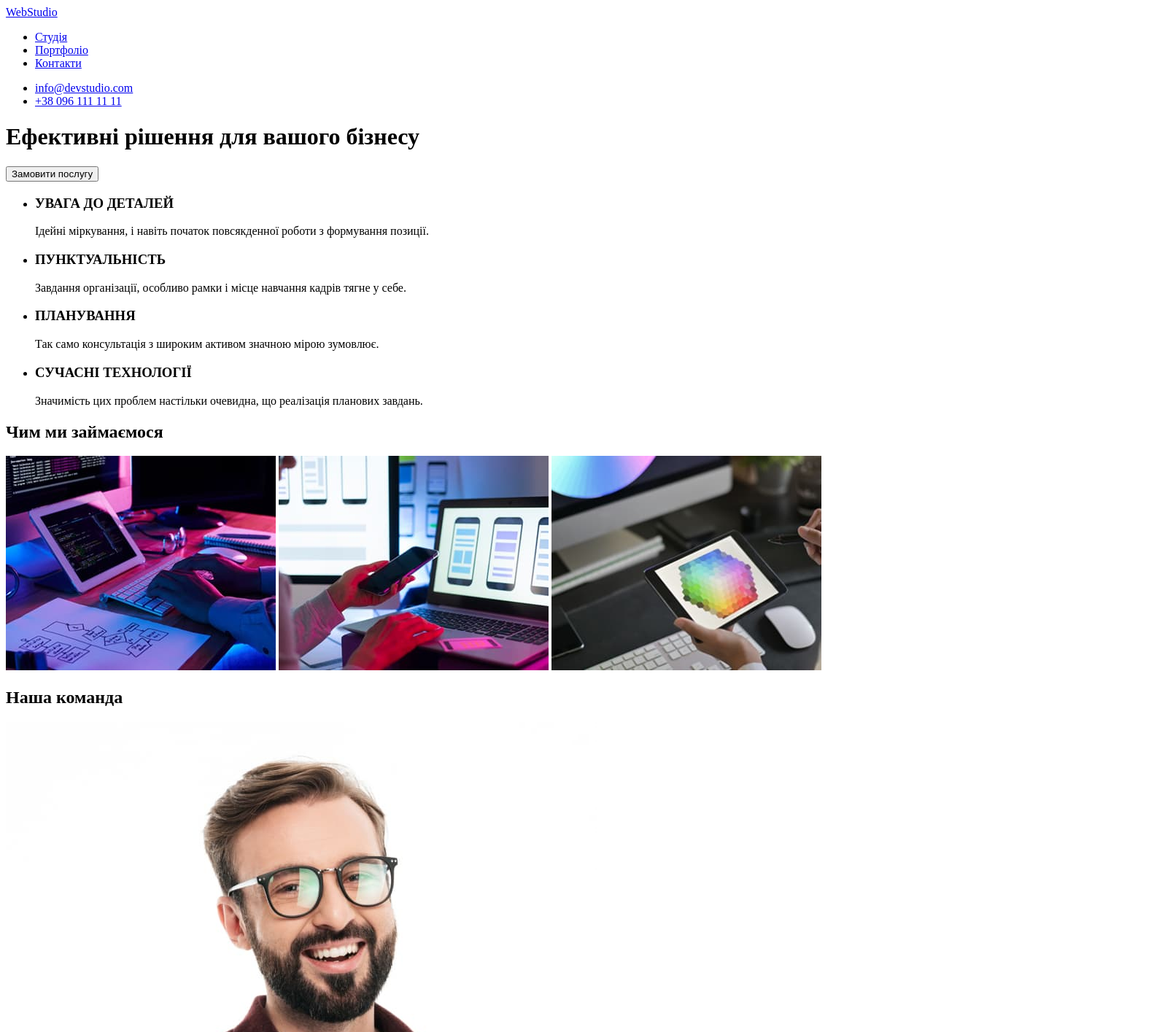
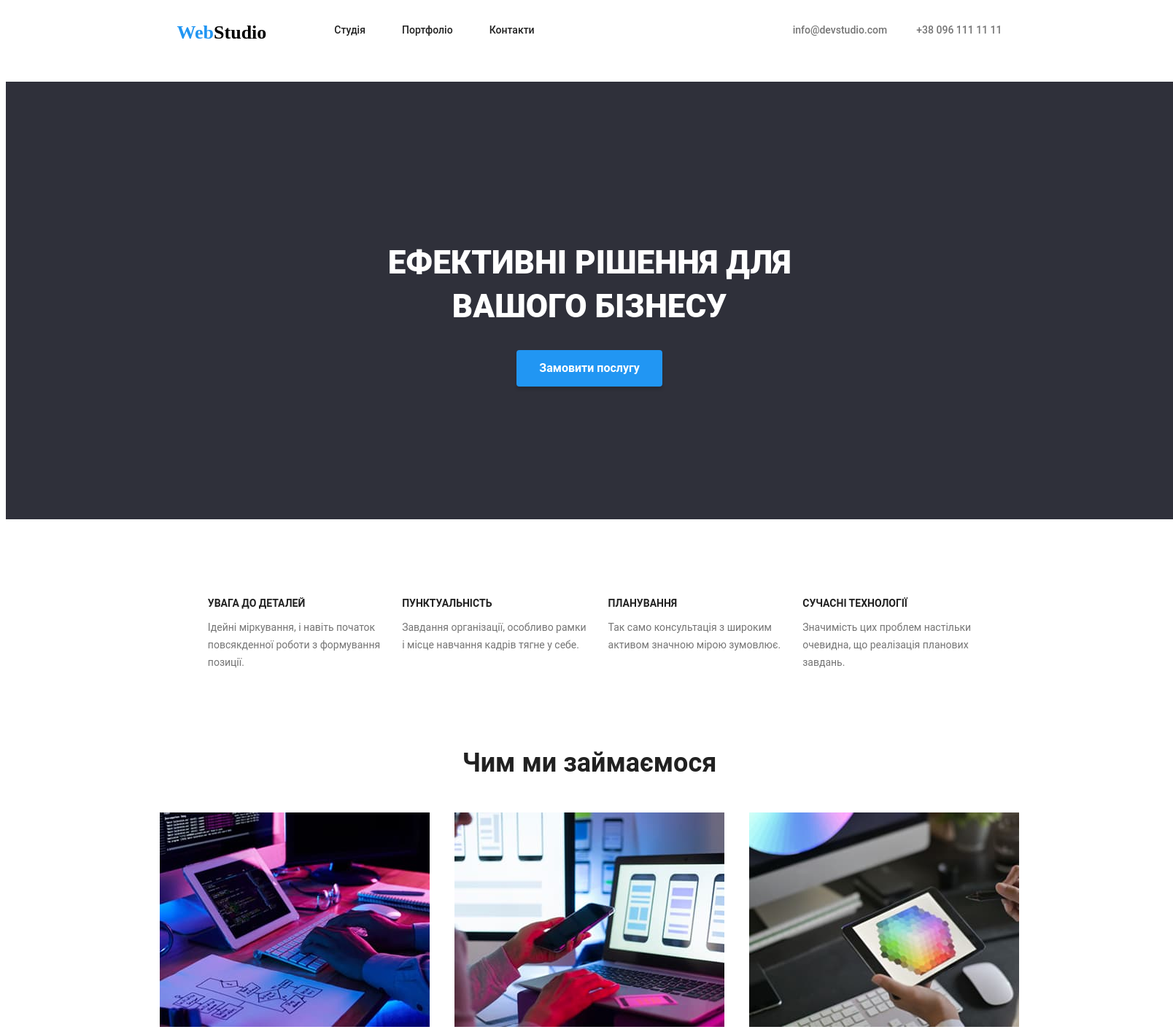
Before and after one commit to Illia-Hnapovskyi/goit-markup-hw-02, a plain HTML site: page index.html in a window 1280 px wide. Shown: the top 1415 px of the page at 73% size, 1608 px wide, since content can reach past the window. Drawn offline with Linux system fonts and the light colour scheme.

Commit message:
Add CSS styles and BEM

```diff
--- a/CSS/style.css
+++ b/CSS/style.css
@@ -0,0 +1,256 @@
+.header {
+    width: 1600px;
+    height: 80px;
+    background-color:rgba(255, 255, 255, 1);
+}
+
+h3 {
+    font-family: Roboto;
+    font-weight: 700;
+    font-size: 14px;
+    line-height: 100%;
+}
+
+p {
+    font-family: Roboto;
+    font-weight: 400;
+    font-size: 14px;
+    line-height: 24px;
+}
+
+.nav {
+    display: flex;
+    flex-direction: row;
+    justify-content: center;
+    margin-top: 32px;
+}
+
+
+.nav__web {
+    color: rgba(33, 150, 243, 1);
+}
+
+a {
+    text-decoration: none;
+}
+
+.nav__logo {
+    margin-right: 93px;
+    font-family: Raleway;
+    font-weight: 700;
+    font-size: 26px;
+    line-height: 100%;
+    letter-spacing: 3%;
+    color: black;
+}
+
+.nav__link:hover, .nav__contacts-link:hover {
+    color: rgba(33, 150, 243, 1);
+}
+
+.nav__link, .nav__contacts-link {
+    font-family: Roboto;
+    font-weight: 500;
+    font-size: 14px;
+    line-height: 100%;
+    letter-spacing: 2%;
+}
+
+.nav__item {
+    margin-right: 50px;
+
+}
+
+.nav__item:last-child {
+    margin-right: 354px;
+}
+
+.nav__contacts-item {
+    margin-right: 40px;
+}
+
+.nav__contacts-item:last-child {
+    margin-right: 0px;
+}
+
+main ul, header ul {
+    display: flex;
+    flex-direction: row;
+    list-style: none;
+    margin: 0;
+    padding: 0;
+}
+
+.nav__link {
+    color: rgba(33, 33, 33, 1);
+}
+
+.nav__contacts-link {
+    color: rgba(117, 117, 117, 1);
+
+}
+
+.hero {
+    width: 1600px;
+    height: 600px;
+    background: rgba(47, 48, 58, 1);
+    display: flex;
+    justify-content: center;
+    text-align: center;
+    align-items: center;
+}
+
+.hero__title {
+    font-family: Roboto;
+    font-weight: 900;
+    font-size: 44px;
+    line-height: 60px;
+    letter-spacing: 6%;
+    text-align: center;
+    text-transform: uppercase;
+    color: rgba(255, 255, 255, 1);
+    margin-bottom: 30px;
+}
+
+.hero__button {
+    width: 200px;
+    height: 50px;
+    color: rgba(255, 255, 255, 1);
+    font-family: Roboto;
+    font-weight: 700;
+    font-size: 16px;
+    line-height: 30px;
+    letter-spacing: 6%;
+    text-align: center;
+    vertical-align: middle;
+    background-color: rgba(33, 150, 243, 1);
+    border-radius: 4px;
+    box-shadow: 0px 4px 4px 0px rgba(0, 0, 0, 0.15);
+    border: 0;
+}
+
+.about {
+    height: 766px;
+    width: 1600px;
+}
+
+.about__features-wrap {
+    display: flex;
+    justify-content: center;
+    margin-top: 94px;
+    margin-bottom: 94px;
+}
+
+.about__feature {
+    margin-right: 30px;
+}
+
+.about__feature:last-child {
+    margin-right: 0;
+}
+
+.about__feature-title {
+    color: rgba(33, 33, 33, 1);
+    letter-spacing: 3%;
+    text-transform: uppercase;
+}
+
+.about__feature-text {
+    letter-spacing: 3%;
+    color: rgba(117, 117, 117, 1);
+}
+
+.about__activities {
+    text-align: center;
+}
+
+.about__title {
+    font-family: Roboto;
+    font-weight: 700;
+    font-size: 36px;
+    line-height: 100%;
+    letter-spacing: 3%;
+    text-align: center;
+    color: rgba(33, 33, 33, 1);
+    margin-bottom: 50px;
+}
+
+.about__image {
+    margin-right: 30px;
+}
+
+.about__image:last-child {
+    margin-right: 0px;
+}
+
+.team {
+    width: 1600px;
+    height: 648px;
+    text-align: center;
+    background: rgba(245, 244, 250, 1);
+}
+
+.team__grid {
+    display: flex;
+    justify-content: center;
+}
+
+.team__card {
+    margin-right: 30px;
+    background: rgba(255, 255, 255, 1);
+    box-shadow: 0px 2px 1px 0px rgba(0, 0, 0, 0.2);
+    box-shadow: 0px 1px 1px 0px rgba(0, 0, 0, 0.14);
+    box-shadow: 0px 1px 3px 0px rgba(0, 0, 0, 0.12);
+}
+
+.team__card:last-child {
+    margin-right: 0px;
+}
+
+.footer {
+    display: flex;
+    align-items: center;
+    background-color: rgba(47, 48, 58, 1);
+    width: 1600px;
+    height: 251px;
+}
+
+.footer__wrap {
+    margin-left: 215px;
+}
+
+.footer__logo {
+    color: white;
+    font-family: Raleway;
+    font-weight: 700;
+    font-size: 26px;
+    line-height: 100%;
+    letter-spacing: 3%;
+}
+
+.footer__logo-accent {
+    color: rgba(33, 150, 243, 1);
+}
+
+footer p {
+    font-family: Roboto;
+    font-weight: 400;
+    font-size: 14px;
+    line-height: 16px;
+    letter-spacing: 3%;
+    color: white;
+}
+
+.footer__list {
+    list-style: none;
+    padding: 0;
+}
+
+footer a {
+    font-family: Roboto;
+    font-weight: 400;
+    font-size: 14px;
+    line-height: 24px;
+    letter-spacing: 3%;
+    color: rgba(255, 255, 255, 0.6);
+}
--- a/index.html
+++ b/index.html
@@ -7,84 +7,104 @@
     <link rel="stylesheet" href="./CSS/style.css">
 </head>
 <body>
-    <header>
+    <!-- навігація -->
+    <header class="header">
         <nav class="nav">
-            <a href="#">WebStudio</a>
-            <ul>
-                <li><a href="#">Студія</a></li>
-                <li><a href="#">Портфоліо</a></li>
-                <li><a href="#">Контакти</a></li>
+            <a class="nav__logo" href="#"><span class="nav__web">Web</span>Studio</a>
+            <ul class="nav__menu">
+                <li class="nav__item"><a class="nav__link" href="#">Студія</a></li>
+                <li class="nav__item"><a class="nav__link" href="#">Портфоліо</a></li>
+                <li class="nav__item"><a class="nav__link" href="#">Контакти</a></li>
             </ul>
-            <ul>
-                <li><a href="mailto:info@devstudio.com">info@devstudio.com</a></li>
-                <li><a href="tel:+380961111111">+38 096 111 11 11</a></li>
+            <ul class="nav__contacts">
+                <li class="nav__contacts-item"><a class="nav__contacts-link" href="mailto:info@devstudio.com">info@devstudio.com</a></li>
+                <li class="nav__contacts-item"><a class="nav__contacts-link" href="tel:+380961111111">+38 096 111 11 11</a></li>
             </ul>
         </nav>
-        <div>
-            <h1>Ефективні рішення для вашого бізнесу</h1>
-            <button>Замовити послугу</button>
-        </div>
+
     </header>
     <main>
-        <section>
-            <ul>
-                <li>
-                    <h3>УВАГА ДО ДЕТАЛЕЙ</h3>
-                    <p>Ідейні міркування, і навіть початок повсякденної роботи з формування позиції.</p>
+        <!-- шапка -->
+        <section class="hero">
+            <div class="hero__content">
+                <h1 class="hero__title">Ефективні рішення для <br> вашого бізнесу</h1>
+                <button class="hero__button">Замовити послугу</button>
+            </div>
+        </section>
+        <!-- особливості -->
+        <section class="about">
+            <div class="about__features-wrap">
+                <ul class="about__features">
+                    <li class="about__feature">
+                        <h3 class="about__feature-title">УВАГА ДО ДЕТАЛЕЙ</h3>
+                        <p class="about__feature-text">Ідейні міркування, і навіть початок <br> повсякденної роботи з формування <br> позиції.</p>
                     </li>
-                <li>
-                    <h3>ПУНКТУАЛЬНІСТЬ</h3>
-                    <p>Завдання організації, особливо рамки і місце навчання кадрів тягне у себе.</p>
+                    <li class="about__feature">
+                        <h3 class="about__feature-title">ПУНКТУАЛЬНІСТЬ</h3>
+                        <p class="about__feature-text">Завдання організації, особливо рамки <br> і місце навчання кадрів тягне у себе.</p>
                     </li>
-                <li>
-                    <h3>ПЛАНУВАННЯ</h3>
-                    <p>Так само консультація з широким активом значною мірою зумовлює.</p>
+                    <li class="about__feature">
+                        <h3 class="about__feature-title">ПЛАНУВАННЯ</h3>
+                        <p class="about__feature-text">Так само консультація з широким <br> активом значною мірою зумовлює.</p>
                     </li>
-                <li>
-                    <h3>СУЧАСНІ ТЕХНОЛОГІЇ</h3>
-                    <p>Значимість цих проблем настільки очевидна, що реалізація планових завдань.</p>
+                    <li class="about__feature">
+                        <h3 class="about__feature-title">СУЧАСНІ ТЕХНОЛОГІЇ</h3>
+                        <p class="about__feature-text">Значимість цих проблем настільки <br> очевидна, що реалізація планових <br> завдань.</p>
                     </li>
                 </ul>
-            <div>
-                <h2>Чим ми займаємося</h2>
-                <img src="./images/box-1.jpg" alt="Програміст працює">
-                <img src="/images/box-2.jpg" alt="Розробка додатків">
-                <img src="/images/box-3.jpg" alt="Веб-дизайн">
+            </div>
+            <div class="about__activities">
+                <h2 class="about__title">Чим ми займаємося</h2>
+                <div class="about__gallery">
+                    <img class="about__image"  src="./images/box-1.jpg" alt="Програміст працює">
+                    <img class="about__image"  src="/images/box-2.jpg" alt="Розробка додатків">
+                    <img class="about__image"  src="/images/box-3.jpg" alt="Веб-дизайн">
+                </div>
             </div>
         </section>
-        <section>
-            <h2>Наша команда</h2>
-            <div>
-                <img src="./images/img-1.jpg" alt="Ігор Дем'яненко">
+        <section class="team">
+            <h2 class="team__title">Наша команда</h2>
+            <div class="team__grid">
+                <div class="team__card">
+                    <img class="team__photo" src="./images/img-1.jpg" alt="Ігор Дем'яненко" width="270">
                     <h3>Ігор Дем'яненко</h3>
                     <p>Product Designer</p>
                 </div>
-            <div>
-                <img src="./images/img-2.jpg" alt="Ольга Рєпіна">
+                <div class="team__card">
+                    <img class="team__photo" src="./images/img-2.jpg" alt="Ольга Рєпіна" width="270">
                     <h3>Ольга Рєпіна</h3>
                     <p>Frontend Developer</p>
                 </div>
-            <div>
-                <img src="./images/img-3.jpg" alt="Микола Тарасов">
+                <div class="team__card">
+                    <img class="team__photo" src="./images/img-3.jpg" alt="Микола Тарасов" width="270">
                     <h3>Микола Тарасов</h3>
                     <p>Marketing</p>
                 </div>
-            <div>
-                <img src="./images/img-4.jpg" alt="Михайло Єрмаков">
+                <div class="team__card">
+                    <img class="team__photo" src="./images/img-4.jpg" alt="Михайло Єрмаков" width="270">
                     <h3>Михайло Єрмаков</h3>
                     <p>UI Designer</p>
                 </div>
+            </div>
         </section>
     </main>
-    <footer>
-        <a href="#">WebStudio</a>
-        <address>
-            <p>м. Київ, пр-т Лесі Українки, 26</p>
+    <footer class="footer">
+        <div class="footer__wrap">
+            <a class="footer__logo" href="#"><span class="footer__logo-accent">Web</span>Studio</a>
+            <address class="footer__address">
+                <p >м. Київ, пр-т Лесі Українки, 26</p>
             </address>
             <address>
-            <a href="mailto:info@devstudio.com">info@devstudio.com</a>
-            <a href="tel:+380961111111">+38 096 111 11 11</a>
+                <ul class="footer__list">
+                    <li>
+                        <a class="link" href="mailto:info@devstudio.com">info@devstudio.com</a>
+                    </li>
+                    <li>
+                        <a class="link" href="tel:+380961111111">+38 096 111 11 11</a>
+                    </li>
+                </ul>
             </address>
+        </div>
     </footer>
 </body>
 </html>
```
Lines whose indentation alone changed are shown as unchanged.
